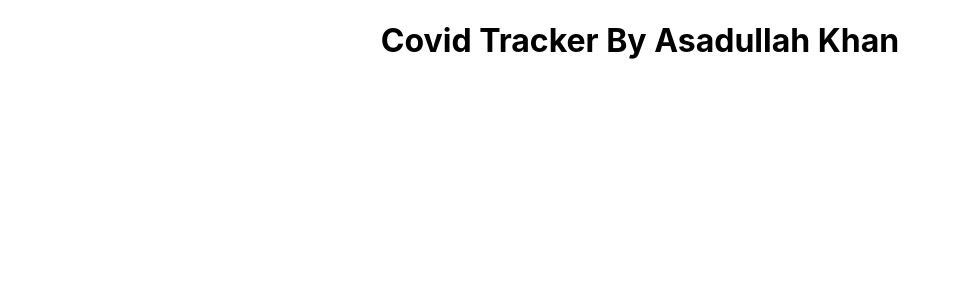
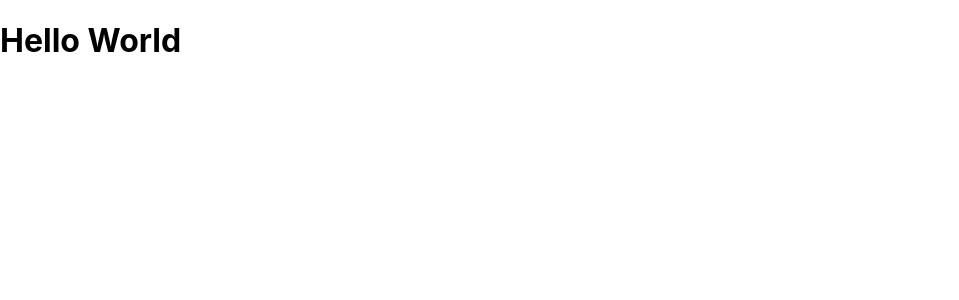
Before and after one commit to Asadullahkhankaimkhani/Covid-Tracker, a React (Create React App) app: page / in a window 1280 px wide. Shown: the top 300 px of the page, without its empty margins (0-959 px from the left). Built offline with nearby package versions, Linux system fonts and the light colour scheme.

Commit message:
Update App.js

```diff
--- a/src/App.js
+++ b/src/App.js
@@ -1,12 +1,15 @@
 
-import './App.css';
+import React from 'react'
 
-function App() {
-  return (
-    <div className="App">
-        <h1>Covid Tracker By Asadullah Khan</h1>
+class App extends React.Component{
+  render()
+{
+    return(
+      <div>
+      <h1>Hello World</h1>
     </div>
-  );
+     )
+  }
 }
 
 export default App;
```
